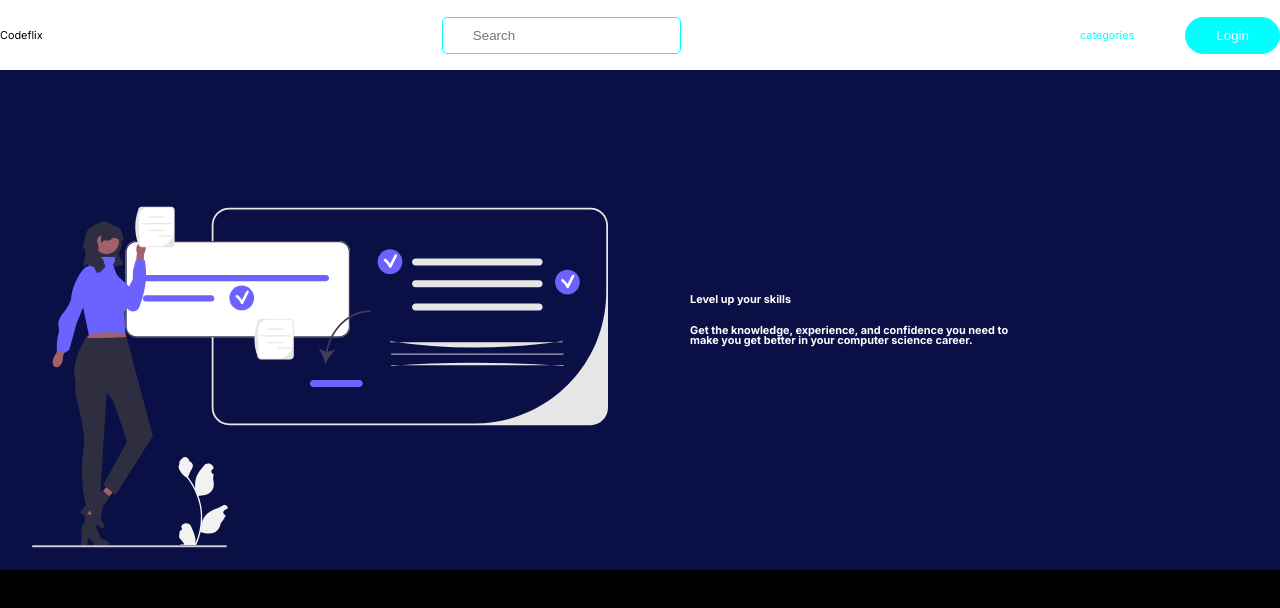
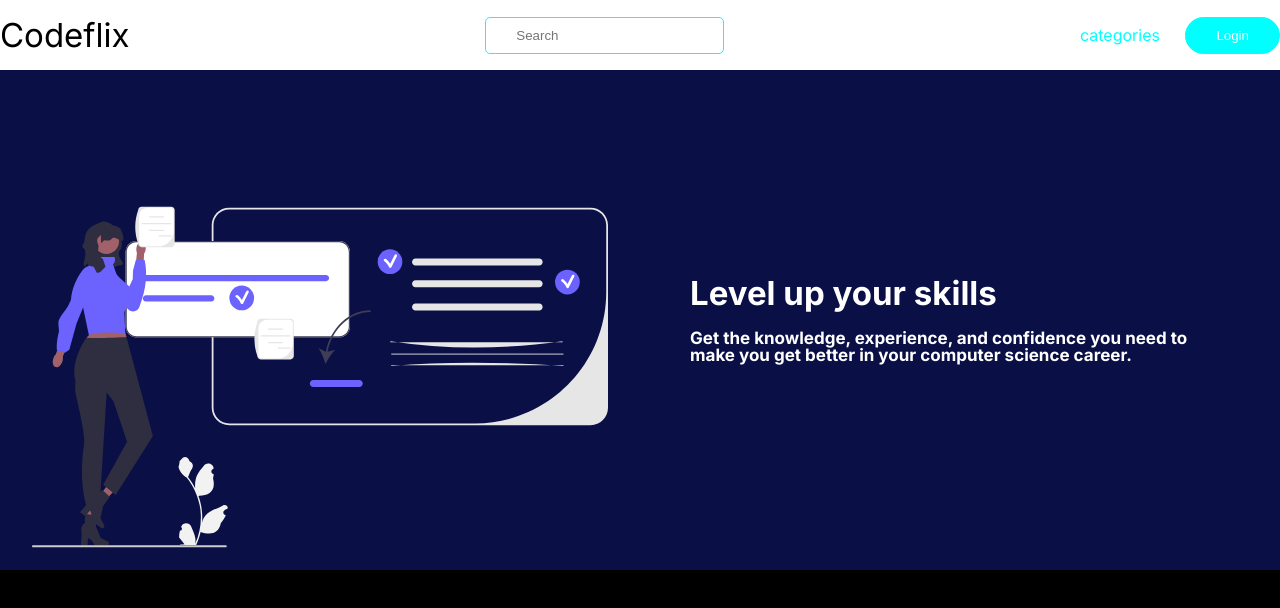
Before and after one commit to javier-arango/codeflix, a Next.js app: page / in a window 1280 px wide. Shown: the top 608 px of the page. Built offline with nearby package versions, Linux system fonts and the light colour scheme.

Commit message:
Modified some globals css

```diff
--- a/src/styles/globals.scss
+++ b/src/styles/globals.scss
@@ -1,12 +1,16 @@
 // Reset default browser styles
 @import 'reset.scss';
+@import 'base/variables.scss';
+
+// Google font
+@import url('https://fonts.googleapis.com/css2?family=Roboto&display=swap');
 
 //* Global styles *//
 html,
 body {
-  font-size: 100%;
   color: rgb(0, 0, 0);
   background-color: rgb(0, 0, 0);
+  font-family: 'Roboto', sans-serif;
 
   // User Select
   cursor: default;
@@ -38,16 +42,10 @@ footer {
   overflow: hidden;
 }
 
-@media screen and (min-width: 841px) and (max-width: 1280px) and (orientation: landscape) {
-  body,
-  html {
-    font-size: 0.85vw;
-  }
+h1{
+  font-size: $h1-font-size-medium;
 }
 
-@media screen and (min-width: 841px) and (max-width: 1280px) and (max-aspect-ratio: 4 / 3) {
-  body,
-  html {
-    font-size: 0.75vw;
-  }
+p{
+  font-size: $p-font-size-medium;
 }
```
